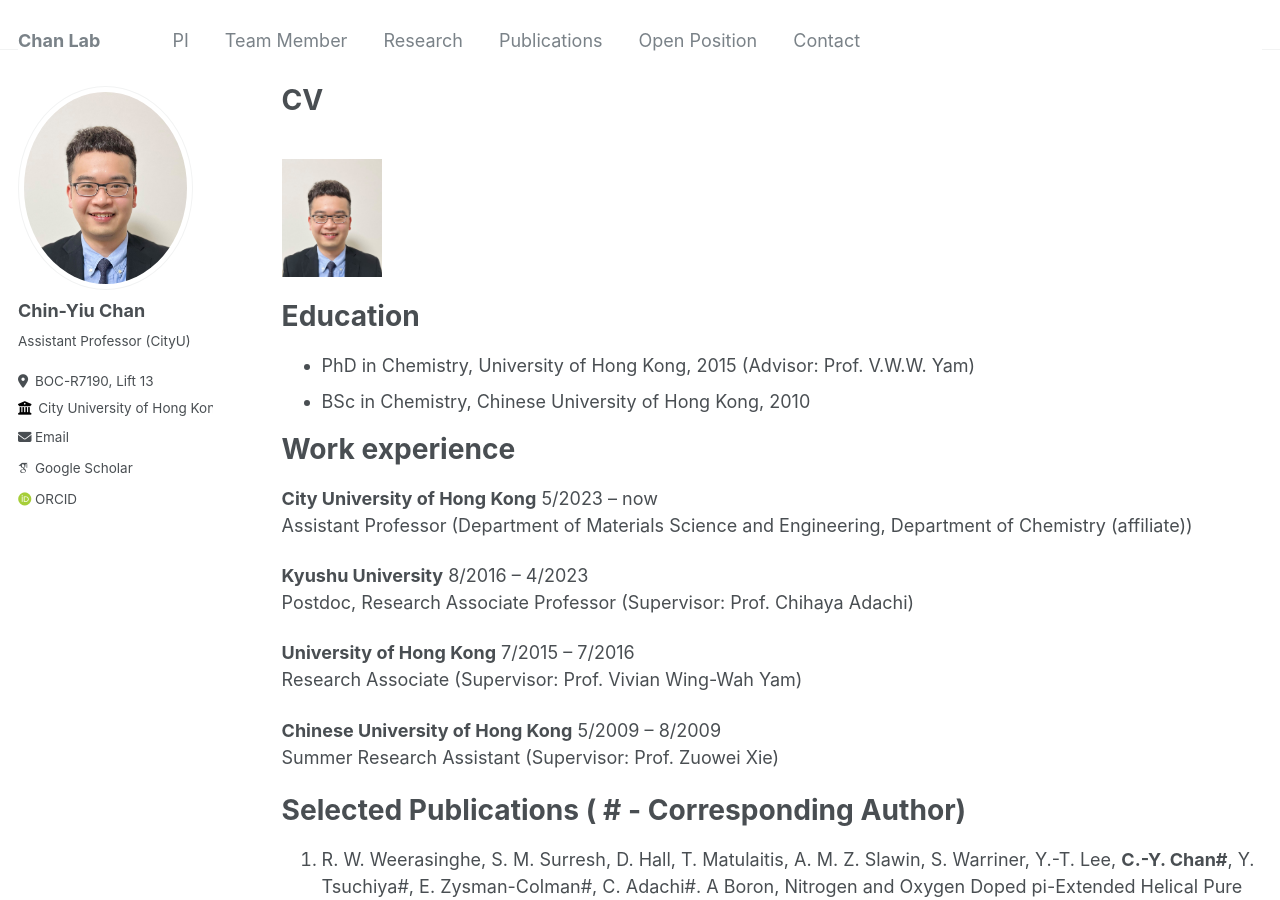
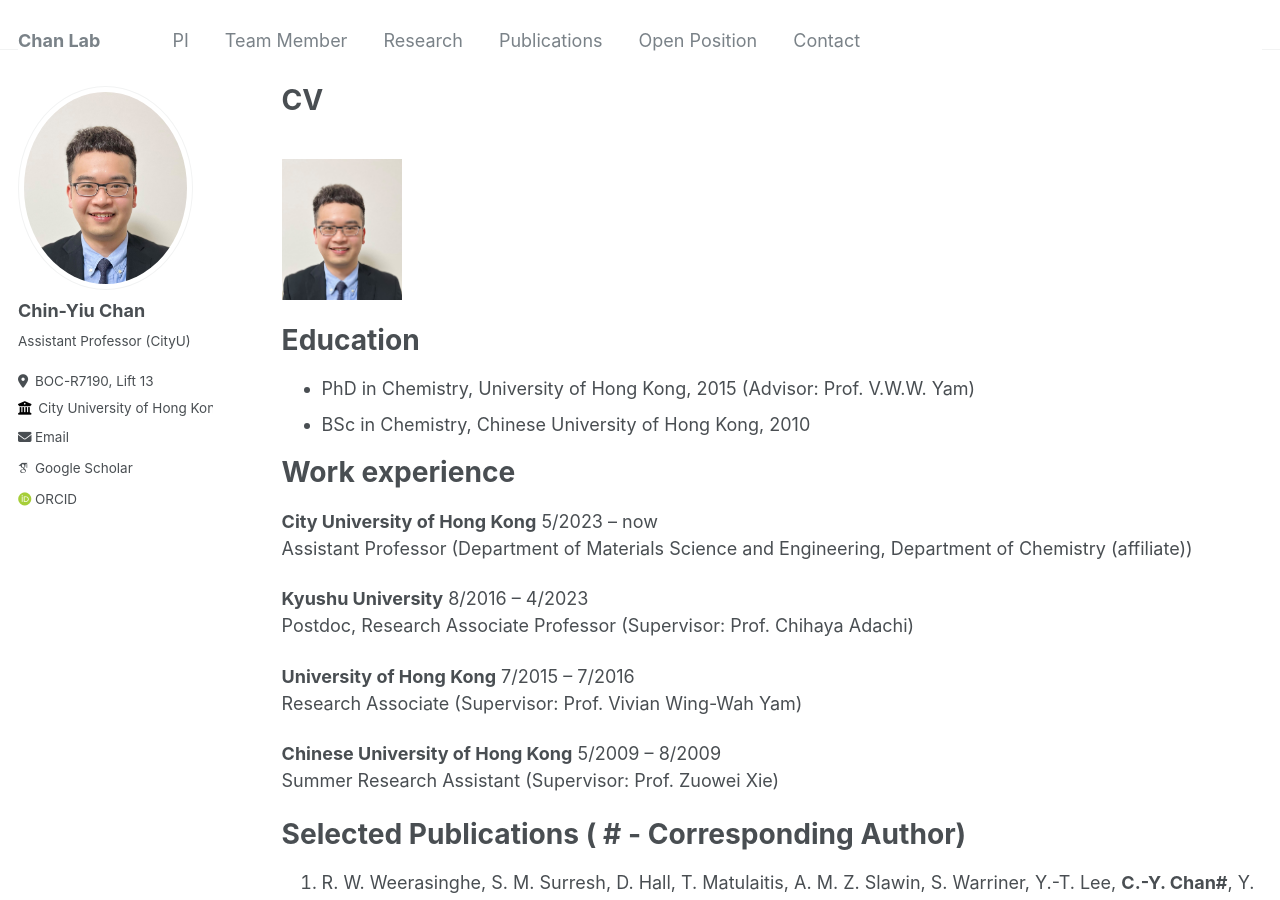
Before and after one commit to cychan-chem/chinychan.github.io, a Jekyll site: the page built from _pages/cv.md, in a window 1280 px wide and 900 px high. Built offline with Jekyll 4.4.1, drawn with Linux system fonts in a browser that asks for light colours; some web fonts are replaced.

Commit message:
Update cv.md

```diff
--- a/_pages/cv.md
+++ b/_pages/cv.md
@@ -9,7 +9,7 @@ redirect_from:
 
 {% include base_path %}
 
-<br/> <img src='/images/Photo_CHAN Chin-Yiu.jpg' width="100" height="100">
+<br/> <img src='/images/Photo_CHAN Chin-Yiu.jpg' width="120" height="300">
 
 Education
 ======
```
